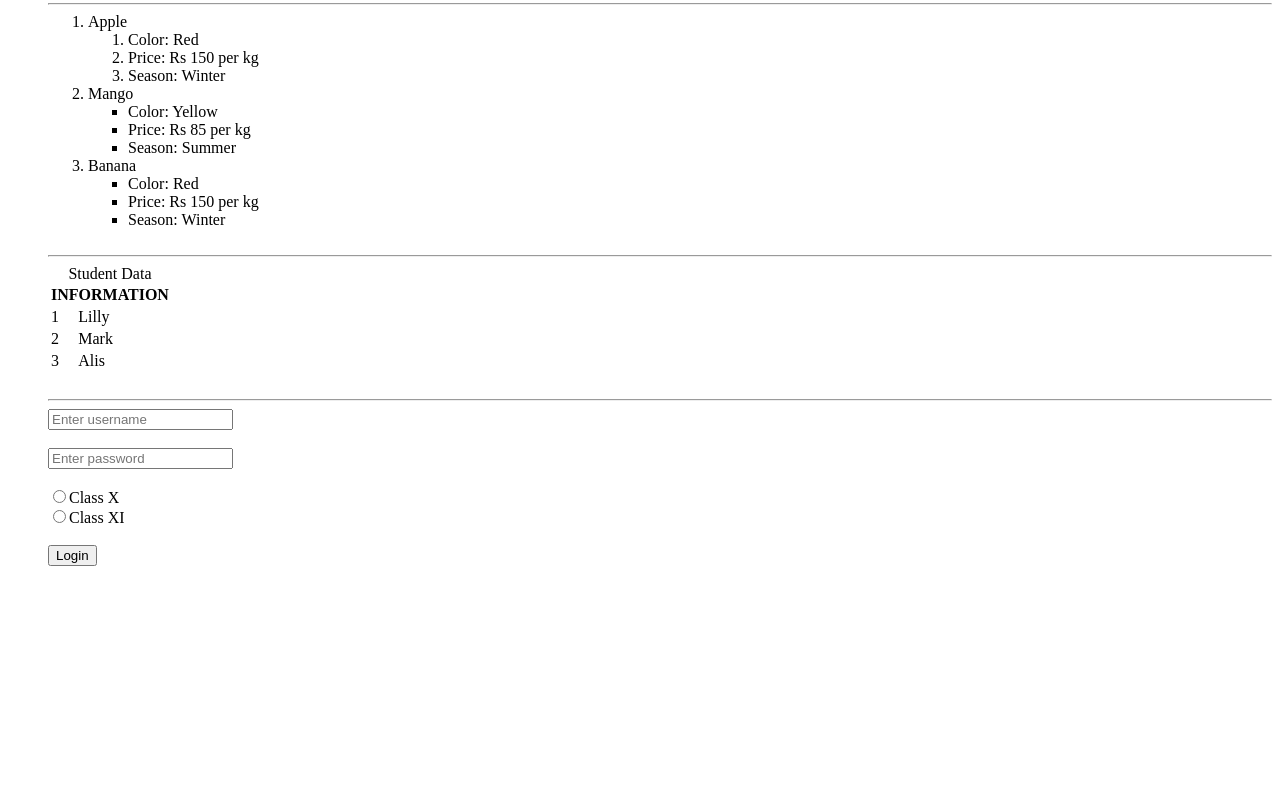
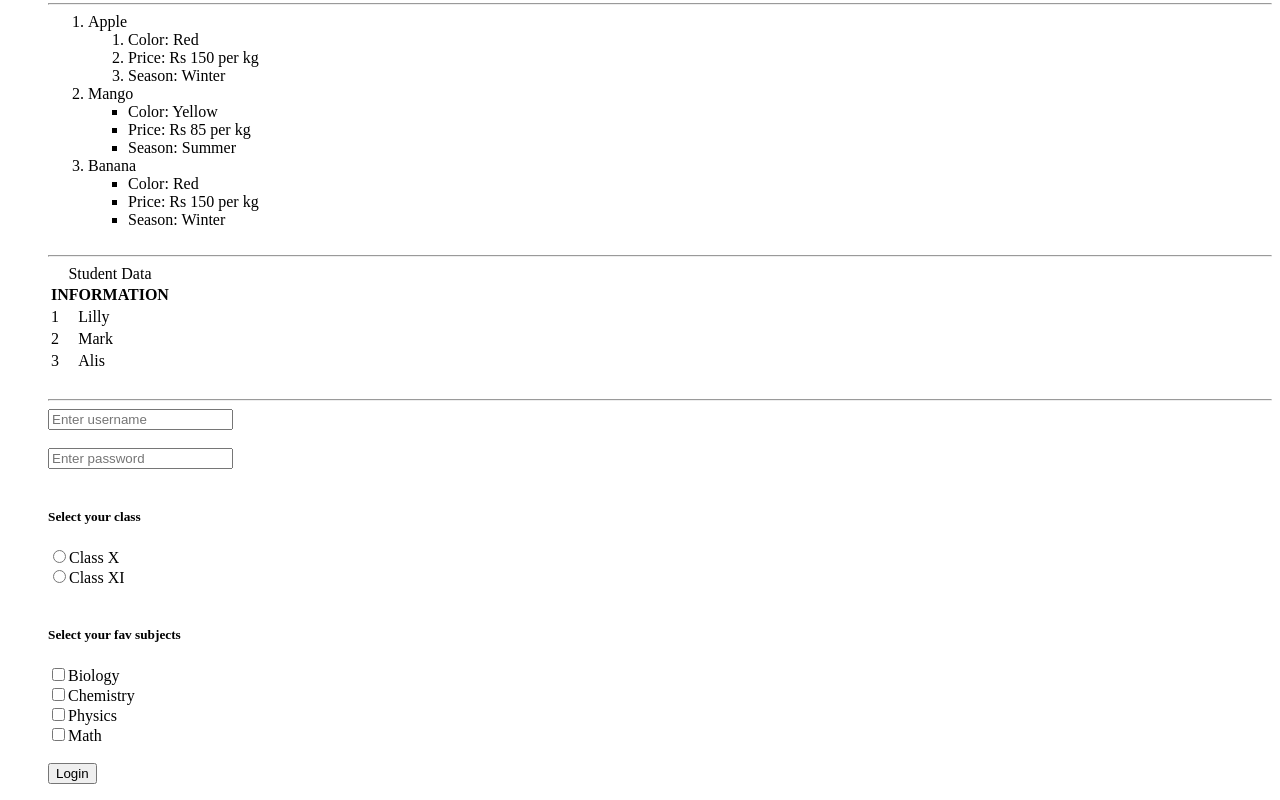
Before and after one commit to snehab050-techie/FirstWebDevelopmentRepo, a plain HTML site: page HTML-Fundamentals/index.html in a window 1280 px wide. Shown: the part 2092-2892 px from the top of the page. Before the commit the page ends 2674 px from the top, so only its background shows below. Drawn offline with Linux system fonts and the light colour scheme; files whose address does not match are found by name.

Commit message:
Added class selection and favorite subjects checkboxes to the login form in index.html for enhanced user input options

```diff
--- a/HTML-Fundamentals/index.html
+++ b/HTML-Fundamentals/index.html
@@ -247,6 +247,7 @@
       <input type="password" placeholder="Enter password">
       <br/>
       <br/>
+      <h5>Select your class</h5>
       <label id="101">
       <input type="radio" value="class X" name="class" id="101">Class X
       </label>
@@ -256,6 +257,24 @@
       </label>
       <br/>
       <br/>
+      <h5>Select your fav subjects</h5>
+      <label for="bio">
+        <input type="checkbox" value="Biology" name="subject" id="bio">Biology
+      </label>
+      <br/>
+      <label for="chem">
+        <input type="checkbox" value="Chemistry" name="subject" id="chem">Chemistry
+      </label>
+      <br/>
+      <label for="chem">
+        <input type="checkbox" value="Chemistry" name="subject" id="chem">Physics
+      </label>
+      <br/>
+      <label for="math">
+        <input type="checkbox" value="Maths" name="subject" id="math">Math
+      </label>
+      <br/>
+      <br/>
       <button>Login</button>
     </form>
 
```
